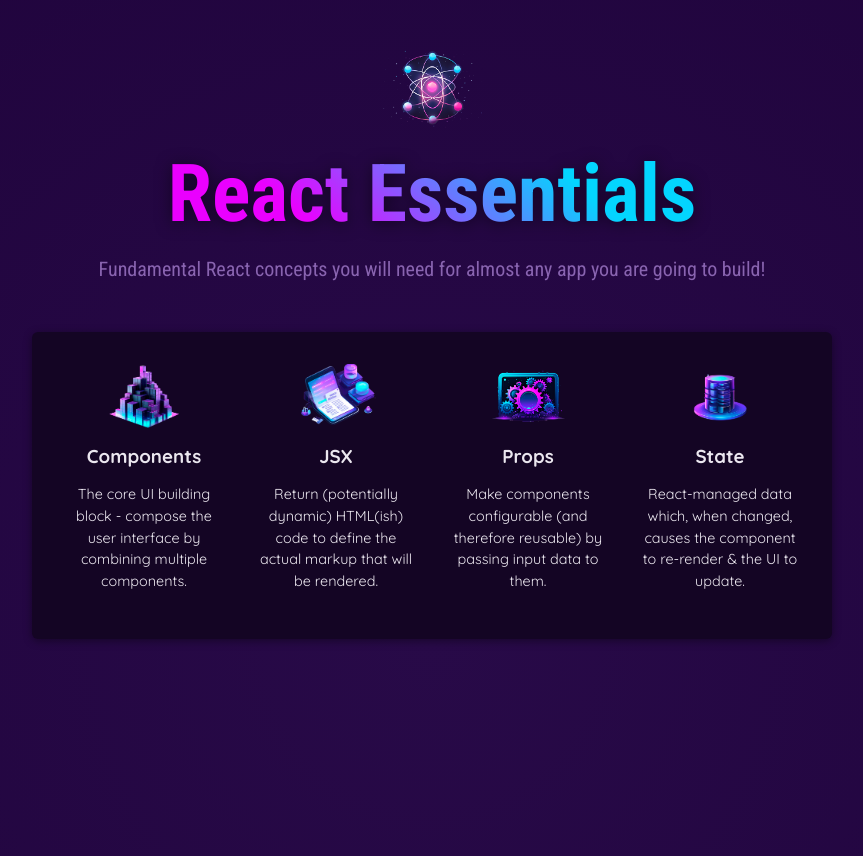
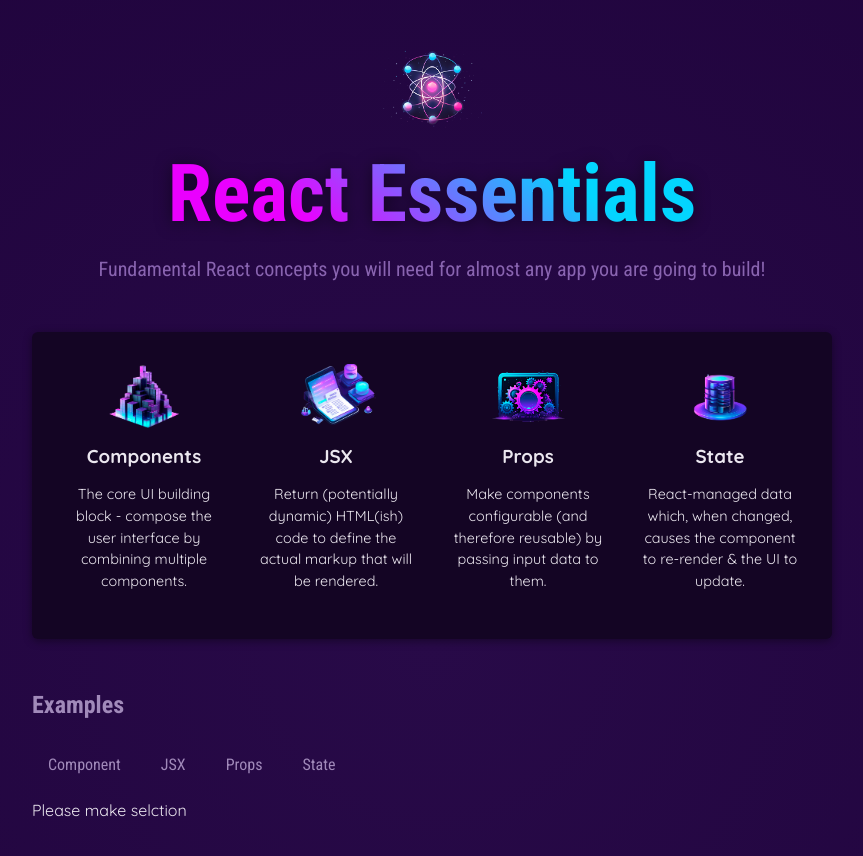
Before and after one commit to sakuraAK/react-essentials, a React (Vite) app: page / in a window 1280 px wide. Shown: the top 856 px of the page, without its empty margins (208-1071 px from the left). Built offline with nearby package versions, Linux system fonts and the light colour scheme.

Commit message:
Add state

```diff
--- a/src/App.jsx
+++ b/src/App.jsx
@@ -1,27 +1,55 @@
 import Header from "./components/Header";
 import CoreConcept from "./components/CoreConcept";
-import CORE_CONCEPTS from "./data";
+import { CORE_CONCEPTS, EXAMPLES } from "./data";
+import TabButton from "./components/TabButton";
+import { useState } from "react";
 
 function App() {
-  console.log("Executing App");
+
+  let tabDefaultContet = <p>Please make selction</p>;
+
+  const [tabContent, setTabContent] = useState(tabDefaultContet);
+
+  function clickHandler(conceptName) {
+    console.log(`${conceptName} button pressed`);
+
+    if (conceptName) {
+      setTabContent(
+        <div id="tab-content">
+          <h3>{EXAMPLES[conceptName].title}</h3>
+          <p>{EXAMPLES[conceptName].description}</p>
+          <pre>
+            <code>{EXAMPLES[conceptName].code}</code>
+          </pre>
+        </div>
+      );
+    }
+
+
+
+    //setTabContent(tabContetJsx);
+  }
+
   return (<div>
     {/* usage */}
     <main>
       <Header></Header>
       <section id="core-concepts">
         <ul>
-        {/* <CoreConcept
-          title={CORE_CONCEPTS[0].title}
-          desc={CORE_CONCEPTS[0].desc}
-          img={CORE_CONCEPTS[0].img}>
-        </CoreConcept>
-        <CoreConcept {...CORE_CONCEPTS[1]}></CoreConcept>
-        <CoreConcept {...CORE_CONCEPTS[2]}></CoreConcept>
-        <CoreConcept {...CORE_CONCEPTS[3]}></CoreConcept> */}
 
           {CORE_CONCEPTS.map((concept, index) => <CoreConcept {...concept} key={index}></CoreConcept>)}
 
         </ul>
+      </section>
+      <section id="examples">
+        <h2>Examples</h2>
+        <menu>
+          <TabButton onClickEventHandler={() => clickHandler("components")}>Component</TabButton>
+          <TabButton onClickEventHandler={() => clickHandler("jsx")}>JSX</TabButton>
+          <TabButton onClickEventHandler={() => clickHandler("props")}>Props</TabButton>
+          <TabButton onClickEventHandler={() => clickHandler("state")}>State</TabButton>
+        </menu>
+        {tabContent}
       </section>
     </main>
 
--- a/src/components/Header.jsx
+++ b/src/components/Header.jsx
@@ -7,7 +7,6 @@ function getRandomInt(max) {
 }
 
 function Header() {
-  console.log("Executing Header");
   let decsription = descriptons[getRandomInt(3)];
   return  (
     <header>
--- /dev/null
+++ b/src/components/TabButton.jsx
@@ -0,0 +1,12 @@
+
+
+function TabButton({onClickEventHandler, children}) {
+    return (
+        <>
+            <button onClick={onClickEventHandler}>{children}</button>
+        </>
+    );
+}
+
+
+export default TabButton;
--- a/src/data.js
+++ b/src/data.js
@@ -3,7 +3,7 @@ import propsImg from './assets/config.png';
 import jsxImg from './assets/jsx-ui.png';
 import stateImg from './assets/state-mgmt.png';
 
-const CORE_CONCEPTS = [
+export const CORE_CONCEPTS = [
   {
     img: componentsImg,
     title: 'Components',
@@ -29,4 +29,54 @@ const CORE_CONCEPTS = [
       'React-managed data which, when changed, causes the component to re-render & the UI to update.',
   }
 ];
-export default CORE_CONCEPTS;
+
+export const EXAMPLES = {
+  components: {
+    title: 'Components',
+    description:
+      'Components are the building blocks of React applications. A component is a self-contained module (HTML + optional CSS + JS) that renders some output.',
+    code: `
+function Welcome() {
+  return <h1>Hello, World!</h1>;
+}`,
+  },
+  jsx: {
+    title: 'JSX',
+    description:
+      'JSX is a syntax extension to JavaScript. It is similar to a template language, but it has full power of JavaScript (e.g., it may output dynamic content).',
+    code: `
+<div>
+  <h1>Welcome {userName}</h1>
+  <p>Time to learn React!</p>
+</div>`,
+  },
+  props: {
+    title: 'Props',
+    description:
+      'Components accept arbitrary inputs called props. They are like function arguments.',
+    code: `
+function Welcome(props) {
+  return <h1>Hello, {props.name}</h1>;
+}`,
+  },
+  state: {
+    title: 'State',
+    description:
+      'State allows React components to change their output over time in response to user actions, network responses, and anything else.',
+    code: `
+function Counter() {
+  const [isVisible, setIsVisible] = useState(false);
+
+  function handleClick() {
+    setIsVisible(true);
+  }
+
+  return (
+    <div>
+      <button onClick={handleClick}>Show Details</button>
+      {isVisible && <p>Amazing details!</p>}
+    </div>
+  );
+}`,
+  },
+};
--- a/src/index.css
+++ b/src/index.css
@@ -150,3 +150,56 @@ header {
     background-color: #140524;
     box-shadow: 0 2px 8px rgba(0, 0, 0, 0.4);
   }
+
+#examples {
+  margin: 3rem auto;
+}
+
+#examples h2 {
+  text-align: left;
+}
+
+#examples menu {
+  margin: 1rem 0;
+  padding: 0;
+  display: flex;
+  gap: 0.5rem;
+  list-style: none;
+}
+
+#examples menu button {
+  padding: 0.5rem 1rem;
+  border: none;
+  border-radius: 6px;
+  background-color: transparent;
+  color: #a18aba;
+  font-family: "Roboto Condensed", sans-serif;
+  font-size: 1rem;
+  cursor: pointer;
+  transition: all 0.2s ease-in-out;
+}
+
+#examples menu button:hover {
+  background-color: #1b082f;
+  color: #ebe7ef;
+}
+
+#examples menu button.active {
+  background-color: #7925d3;
+  color: #ebe7ef;
+}
+
+#tab-content {
+  padding: 1rem;
+  border-radius: 6px;
+  background-color: #2f1d43;
+  box-shadow: 0 2px 8px rgba(0, 0, 0, 0.3);
+}
+
+#tab-content h3 {
+  margin: 0;
+}
+
+#tab-content code {
+  font-size: 1rem;
+}
```
Lines whose indentation alone changed are shown as unchanged.
